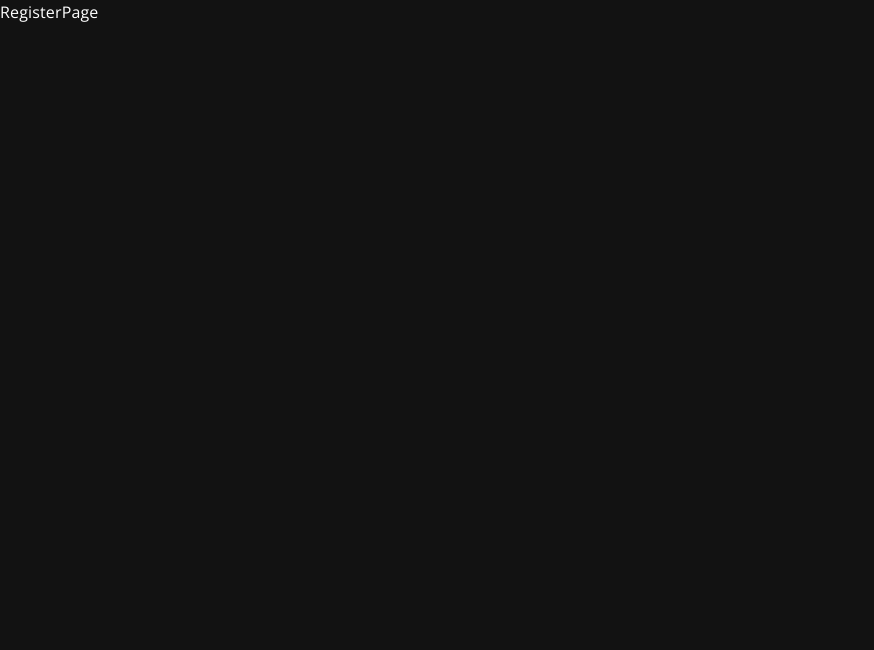
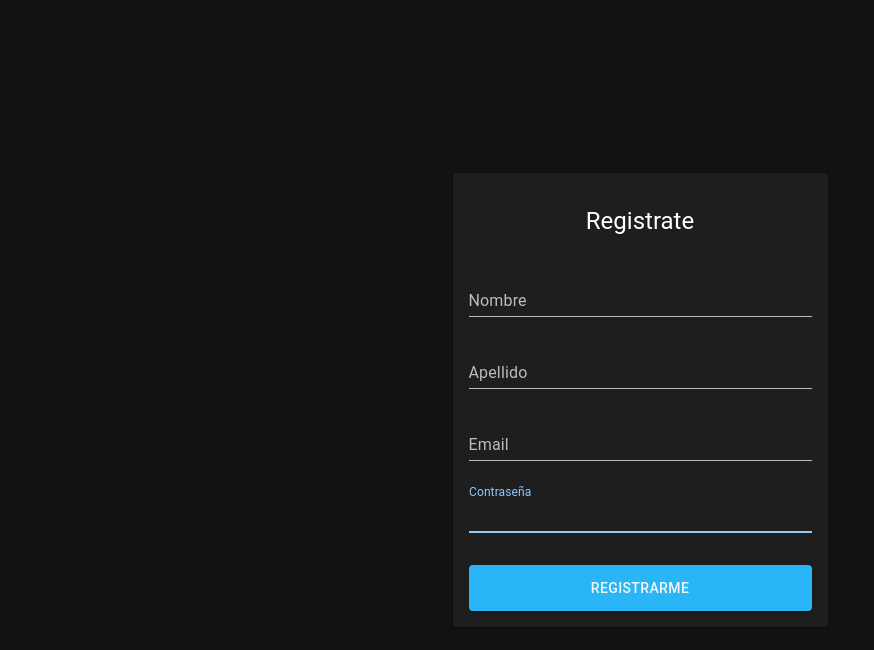
Before and after one commit to JaacielBriseo/tasks-app, a Next.js app: page /auth/register in a window 1280 px wide. Shown: the top 650 px of the page, without its empty margins (0-874 px from the left). Built offline with nearby package versions, Linux system fonts and the light colour scheme.

Commit message:
ui: register form

```diff
--- a/app/auth/register/page.tsx
+++ b/app/auth/register/page.tsx
@@ -1,6 +1,20 @@
+'use client';
+import { RegisterForm } from '@/components/RegisterForm';
+import { Box, Card, CardHeader, TextField } from '@mui/material';
+
 const RegisterPage = () => {
-  return (
-    <div>RegisterPage</div>
-  )
-}
-export default RegisterPage
+	return (
+		<Box
+			display={'flex'}
+			flexDirection={'column'}
+			justifyContent={'center'}
+			alignItems={'center'}
+			sx={{ minHeight: '100vh' }}>
+			<Card sx={{ width: '375px',padding:2 }}>
+				<CardHeader sx={{ textAlign: 'center' }} title='Registrate' />
+			<RegisterForm/>
+			</Card>
+		</Box>
+	);
+};
+export default RegisterPage;
--- a/app/layout.tsx
+++ b/app/layout.tsx
@@ -4,8 +4,8 @@ import { Open_Sans } from 'next/font/google';
 const inter = Open_Sans({ subsets: ['latin'] });
 
 export const metadata = {
-	title: 'Create Next App',
-	description: 'Generated by create next app',
+	title: 'Tasks App',
+	description: 'Aplicación para el manejo de tareas',
 };
 
 export default function RootLayout({ children }: { children: React.ReactNode }) {
--- /dev/null
+++ b/components/RegisterForm.tsx
@@ -0,0 +1,75 @@
+'use client';
+
+import { useForm } from '@/hooks/useForm';
+import { Button, TextField } from '@mui/material';
+
+interface RegisterForm {
+	firstName: string;
+	lastName: string;
+	email: string;
+	password: string;
+}
+
+//* Variable declarada fuera del componente para evitar que se vuelva a computar en cada render
+const initialForm: RegisterForm = {
+	firstName: '',
+	lastName: '',
+	email: '',
+	password: '',
+};
+
+export const RegisterForm = () => {
+	const { email, firstName, lastName, password, onInputChange } = useForm(initialForm);
+	return (
+		<>
+			<TextField
+				fullWidth
+				sx={{ marginTop: 2, marginBottom: 1 }}
+				placeholder='Juan'
+				autoFocus
+				label='Nombre'
+				variant='standard'
+				name='firstName'
+				value={firstName}
+				onChange={onInputChange}
+			/>
+			<TextField
+				fullWidth
+				sx={{ marginTop: 2, marginBottom: 1 }}
+				placeholder='Perez'
+				autoFocus
+				label='Apellido'
+				variant='standard'
+				name='lastName'
+				value={lastName}
+				onChange={onInputChange}
+			/>
+			<TextField
+				fullWidth
+				sx={{ marginTop: 2, marginBottom: 1 }}
+				placeholder='juanperez@google.com'
+				autoFocus
+				label='Email'
+				variant='standard'
+				name='email'
+				value={email}
+				onChange={onInputChange}
+			/>
+			<TextField
+				fullWidth
+				sx={{ marginTop: 2, marginBottom: 1 }}
+				placeholder='*********'
+				autoFocus
+				label='Contraseña'
+				variant='standard'
+				name='password'
+				value={password}
+				onChange={onInputChange}
+			/>
+
+			<Button variant='contained' color='info' sx={{ mt: 3, py: 1.3, color: 'whitesmoke' }} fullWidth>
+				Registrarme
+			</Button>
+		</>
+	);
+};
--- /dev/null
+++ b/hooks/useForm.ts
@@ -0,0 +1,18 @@
+import { useCallback, useState } from 'react';
+
+export const useForm = <T>(initialForm: T) => {
+	const [formState, setFormState] = useState(initialForm);
+
+	const onInputChange = useCallback(({ target }: React.ChangeEvent<HTMLInputElement>) => {
+		setFormState(currentForm => ({
+			...currentForm,
+			[target.name]: target.value,
+		}));
+	}, []);
+
+	return {
+		...formState,
+		formState,
+		onInputChange,
+	};
+};
--- a/theme/theme.ts
+++ b/theme/theme.ts
@@ -12,17 +12,4 @@ export const theme = createTheme({
 			main: red.A400,
 		},
 	},
-
-	components: {
-		MuiAppBar: {
-			defaultProps: {
-				elevation: 0,
-			},
-			styleOverrides: {
-				root: {
-					backgroundColor: '#4a148c',
-				},
-			},
-		},
-	},
 });
```
Also changed, not shown: app/page.tsx (+29 -6 lines).
